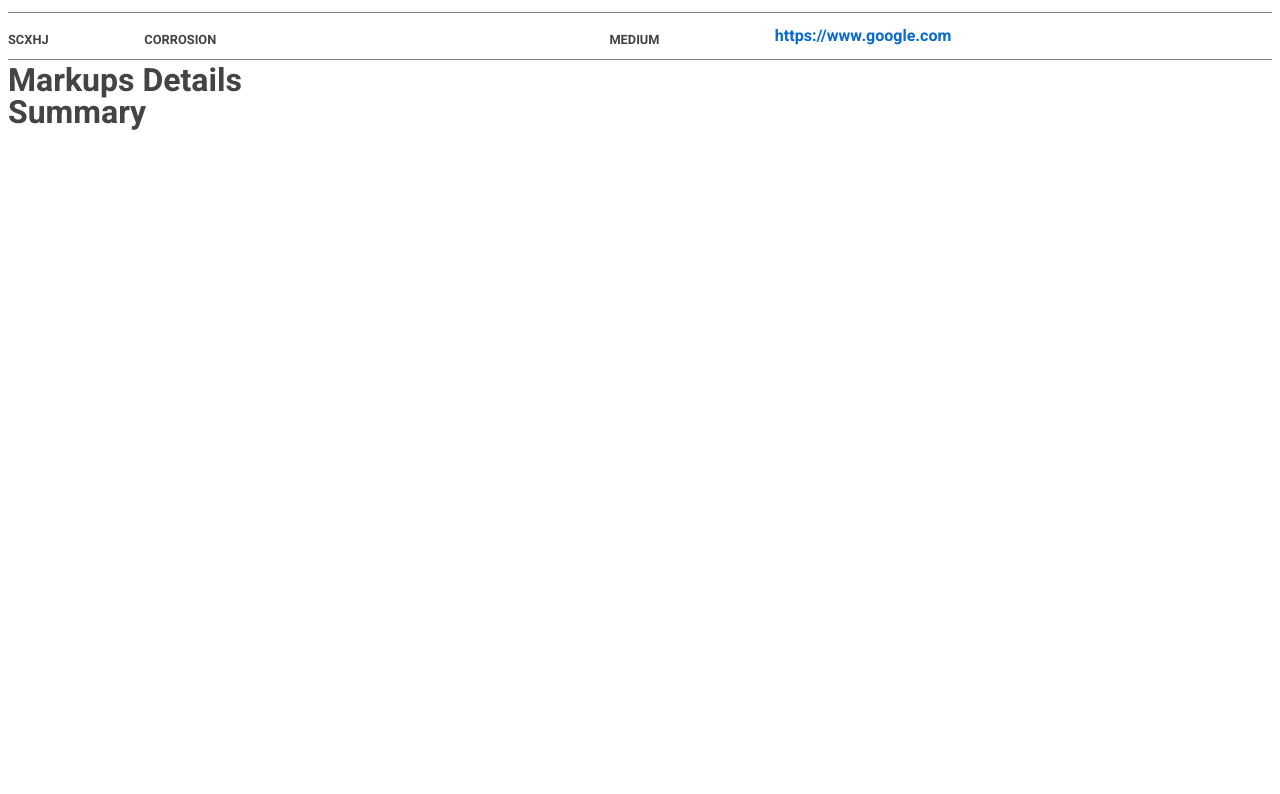
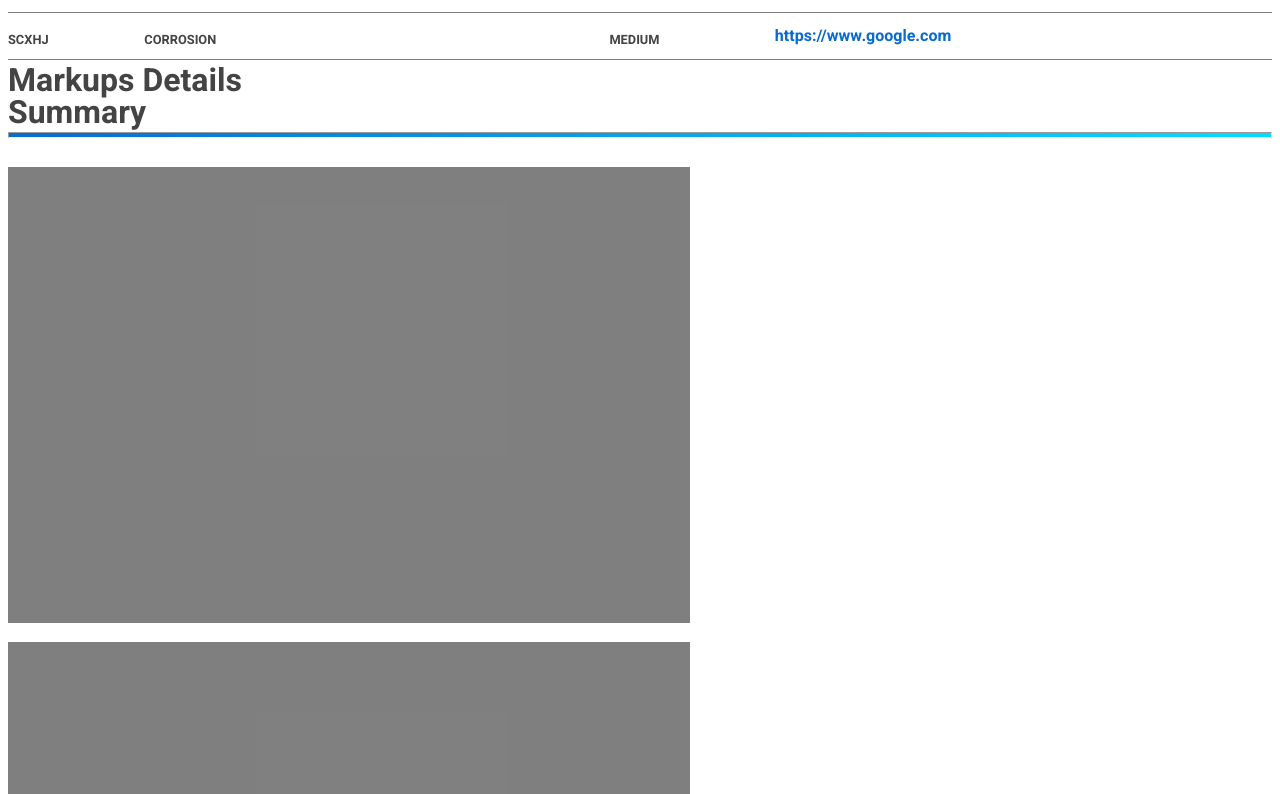
Before and after one commit to chowjiaming/pptr-test, a React app: page / in a window 1280 px wide. Shown: the part 5386-6180 px from the top of the page. Before the commit the page ends 5522 px from the top, so only its background shows below. Built offline with nearby package versions, Linux system fonts and the light colour scheme.

Commit message:
added summary page

```diff
--- a/src/components/Summary.tsx
+++ b/src/components/Summary.tsx
@@ -1,9 +1,20 @@
 import React from 'react';
+import {HeadingBar} from './shared/HeadingBar';
+import {TitleImagePlaceholder} from '../styles/helpers';
+import styled from 'styled-components';
 
 export function Summary(): JSX.Element {
   return (
     <>
       <h1>Summary</h1>
+      <HeadingBar />
+      <SummaryImagePlaceholder />
+      <SummaryImagePlaceholder />
     </>
   );
 }
+
+const SummaryImagePlaceholder = styled(TitleImagePlaceholder)`
+  width: 7.1in;
+  height: 4.75in;
+`;
--- a/src/components/TitlePage.tsx
+++ b/src/components/TitlePage.tsx
@@ -1,6 +1,7 @@
 import React from 'react';
 import {HeadingBar} from './shared/HeadingBar';
 import {Details} from './shared/Details';
+import {TitleImagePlaceholder} from '../styles/helpers';
 import styled from 'styled-components';
 
 export function TitlePage(): JSX.Element {
@@ -50,9 +51,9 @@ const TitleThumbnailPlaceholder = styled.div`
   height: 1in;
   background: ${({theme}) => theme.colours.midBlack};
 `;
-const TitleImagePlaceholder = styled.div`
-  width: 7.1in;
-  height: 7.1in;
-  margin: 0.2in 0;
-  background: ${({theme}) => theme.colours.midBlack};
-`;
+// const TitleImagePlaceholder = styled.div`
+//   width: 7.1in;
+//   height: 7.1in;
+//   margin: 0.2in 0;
+//   background: ${({theme}) => theme.colours.midBlack};
+// `;
--- a/src/styles/helpers.tsx
+++ b/src/styles/helpers.tsx
@@ -5,3 +5,10 @@ export const MarkupImagePlaceholder = styled.div`
   height: 4.5in;
   background: ${({theme}) => theme.colours.midBlack};
 `;
+
+export const TitleImagePlaceholder = styled.div`
+  width: 7.1in;
+  height: 7.1in;
+  margin: 0.2in 0;
+  background: ${({theme}) => theme.colours.midBlack};
+`;
```
